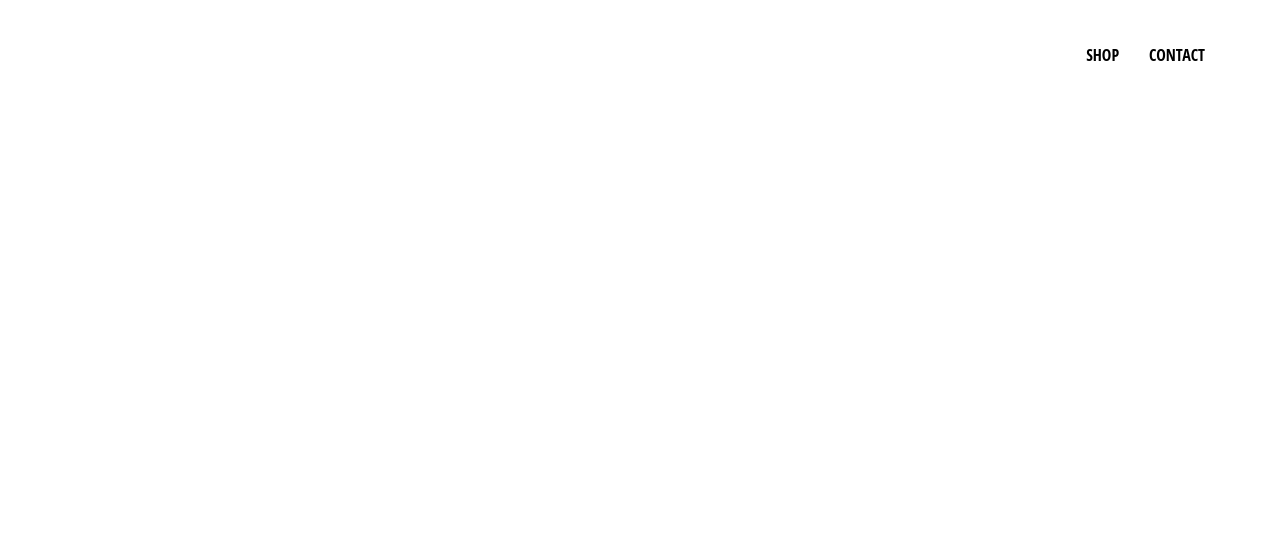
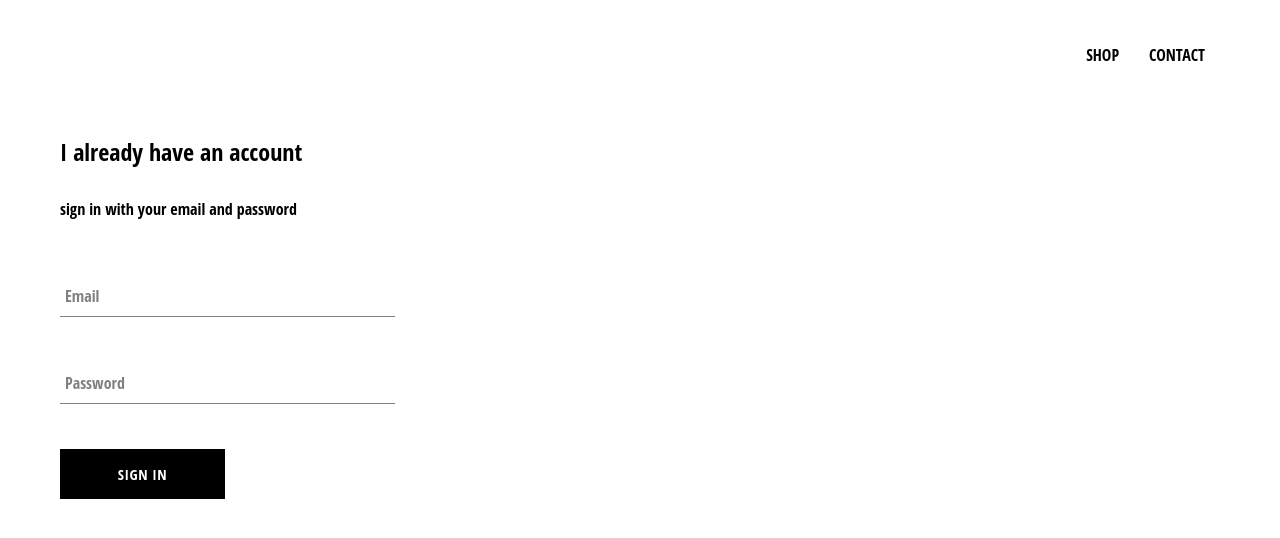
Before and after one commit to AbdoAlabed/Henry-e-commerce, a React (Create React App) app in the folder henry-clothing/: page /signin in a window 1280 px wide. Shown: the top 538 px of the page. Built offline with nearby package versions, Linux system fonts and the light colour scheme.

Commit message:
add signin-singup page add signin, forminput, custombutton component and thier style

```diff
--- a/henry-clothing/src/App.js
+++ b/henry-clothing/src/App.js
@@ -5,6 +5,7 @@
 import HomePage from "./pages/homepage";
 import Shop from "./pages/shop/shop";
 import Header from "./components/header/header";
+import SignInSignUp from "./pages/signin-signup/signin-signup";
 
 function App(props) {
   return (
@@ -13,6 +14,7 @@
       <Switch>
         <Route exact path="/" component={HomePage} />
         <Route exact path="/shop" component={Shop} />
+        <Route exact path="/signin" component={SignInSignUp} />
       </Switch>
     </div>
   );
--- /dev/null
+++ b/henry-clothing/src/components/custom-button/custom-button.jsx
@@ -0,0 +1,12 @@
+import React from "react";
+
+import "./custom-button.scss";
+
+const CustomButton = ({ children, ...otherProps }) => {
+  return (
+    <button className="custom-button" {...otherProps}>
+      {children}
+    </button>
+  );
+};
+export default CustomButton;
--- /dev/null
+++ b/henry-clothing/src/components/custom-button/custom-button.scss
@@ -0,0 +1,22 @@
+.custom-button {
+  min-width: 165px;
+  width: auto;
+  height: 50px;
+  letter-spacing: 0.5px;
+  line-height: 50px;
+  padding: 0 35px 0 35px;
+  font-size: 15px;
+  background-color: black;
+  color: white;
+  text-transform: uppercase;
+  font-family: "Open Sans Condensed";
+  font-weight: bolder;
+  border: none;
+  cursor: pointer;
+
+  &:hover {
+    background-color: white;
+    color: black;
+    border: 1px solid black;
+  }
+}
--- /dev/null
+++ b/henry-clothing/src/components/formInput/form-input.jsx
@@ -0,0 +1,21 @@
+import React from "react";
+
+import "./form-input.scss";
+
+const FormInput = ({ handelChange, label, ...otherProps }) => {
+  return (
+    <div className="group">
+      <input className="form-input" onChange={handelChange} {...otherProps} />
+      {label ? (
+        <label
+          className={`${
+            otherProps.value.length ? "shrink" : ""
+          } form-input-label`}
+        >
+          {label}
+        </label>
+      ) : null}
+    </div>
+  );
+};
+export default FormInput;
--- /dev/null
+++ b/henry-clothing/src/components/formInput/form-input.scss
@@ -0,0 +1,54 @@
+$sub-color: grey;
+$main-color: black;
+
+@mixin shrinkLabel {
+  top: -14px;
+  font-size: 12px;
+  color: $main-color;
+}
+
+.group {
+  position: relative;
+  margin: 45px 0;
+
+  .form-input {
+    background: none;
+    background-color: white;
+    color: $sub-color;
+    font-size: 18px;
+    padding: 10px 10px 10px 5px;
+    display: block;
+    width: 100%;
+    border: none;
+    border-radius: 0;
+    border-bottom: 1px solid $sub-color;
+    margin: 25px 0;
+
+    &:focus {
+      outline: none;
+    }
+
+    &:focus ~ .form-input-label {
+      @include shrinkLabel();
+    }
+  }
+
+  input[type="password"] {
+    letter-spacing: 0.3em;
+  }
+
+  .form-input-label {
+    color: $sub-color;
+    font-size: 16px;
+    font-weight: normal;
+    position: absolute;
+    pointer-events: none;
+    left: 5px;
+    top: 10px;
+    transition: 300ms ease all;
+
+    &.shrink {
+      @include shrinkLabel();
+    }
+  }
+}
--- /dev/null
+++ b/henry-clothing/src/components/signin/signin.jsx
@@ -0,0 +1,56 @@
+import React from "react";
+
+import "./signin.scss";
+import FormInput from "../formInput/form-input";
+import CustomButton from "../custom-button/custom-button";
+
+class SignIn extends React.Component {
+  constructor(props) {
+    super(props);
+
+    this.state = {
+      email: "",
+      password: "",
+    };
+  }
+
+  handelChange = (event) => {
+    const { name, value } = event.target;
+    this.setState({ [name]: value });
+  };
+
+  handelSubmit = (event) => {
+    event.preventDefault();
+    this.setState({ email: "", password: "" });
+  };
+
+  render() {
+    return (
+      <div className="sign-in">
+        <h2>I already have an account</h2>
+        <span className="title">sign in with your email and password</span>
+
+        <form onSubmit={this.handelSubmit}>
+          <FormInput
+            type="email"
+            name="email"
+            value={this.state.email}
+            onChange={this.handelChange}
+            required
+            label="Email"
+          />
+          <FormInput
+            type="password"
+            name="password"
+            value={this.state.password}
+            onChange={this.handelChange}
+            required
+            label="Password"
+          />
+          <CustomButton type="submit">Sign In</CustomButton>
+        </form>
+      </div>
+    );
+  }
+}
+export default SignIn;
--- /dev/null
+++ b/henry-clothing/src/components/signin/signin.scss
@@ -0,0 +1,9 @@
+.sign-in {
+  width: 25vw;
+  display: flex;
+  flex-direction: column;
+
+  .title {
+    margin: 10px 0;
+  }
+}
--- /dev/null
+++ b/henry-clothing/src/pages/signin-signup/signin-signup.jsx
@@ -0,0 +1,12 @@
+import React from "react";
+import "./signin-signup.scss";
+import SignIn from "../../components/signin/signin";
+
+const SignInSignUp = () => {
+  return (
+    <div className="sign-in-and-sign-up">
+      <SignIn />
+    </div>
+  );
+};
+export default SignInSignUp;
```
Also changed, not shown: henry-clothing/src/pages/signin-signup/signin-signup.scss (added).
